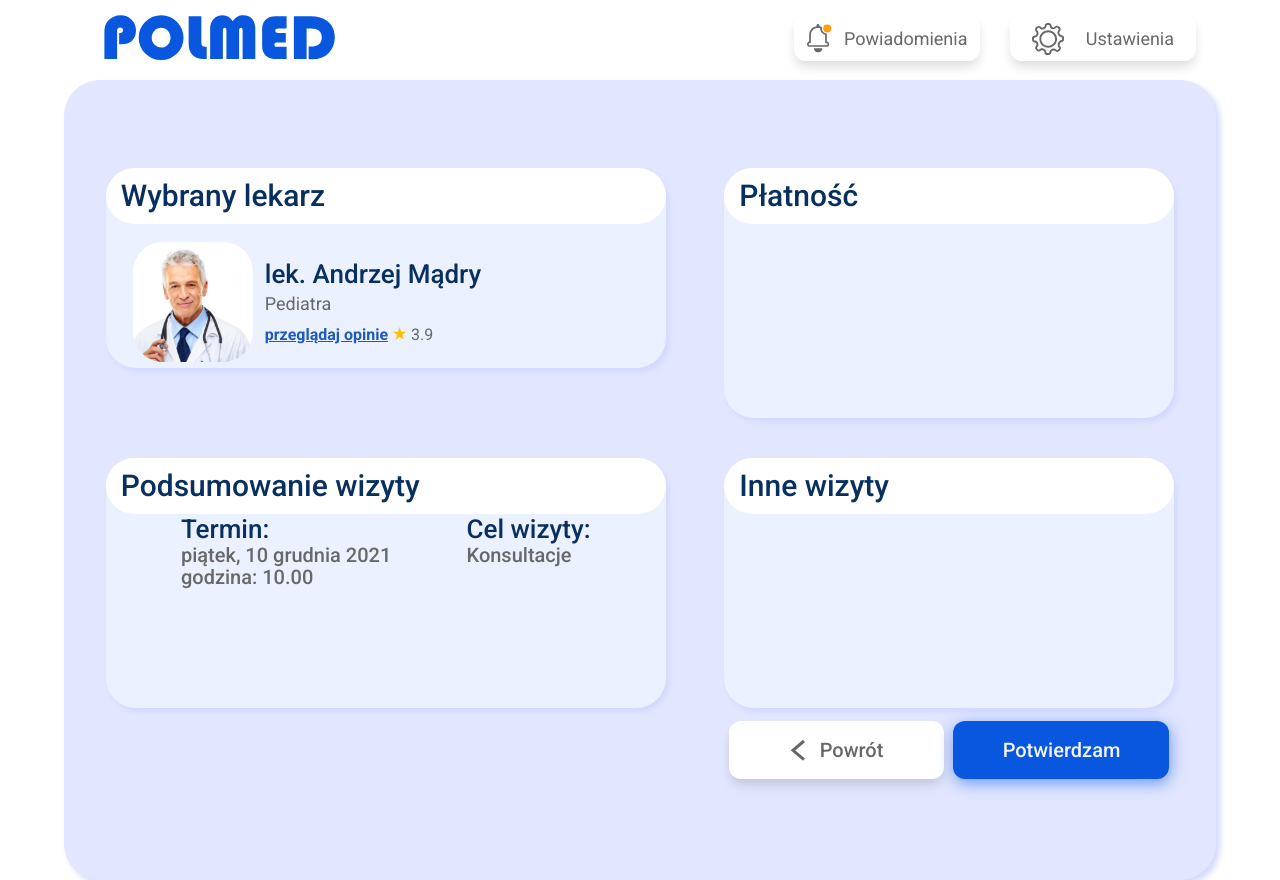
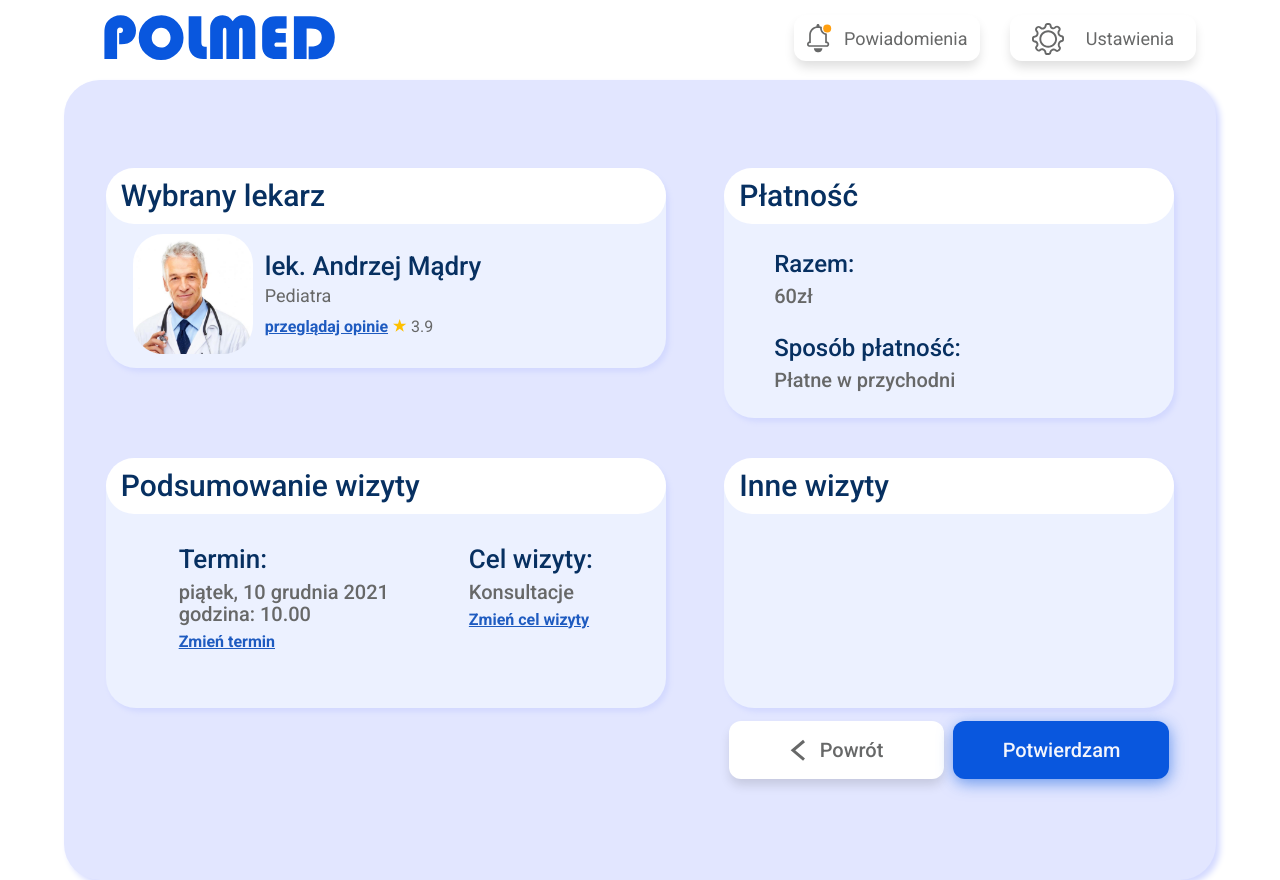
Before and after one commit to JakubHaligowski/ProjektFrontEnd, a React (Create React App) app: page /confirm in a window 1280 px wide. Built offline with nearby package versions, Linux system fonts and the light colour scheme.

Commit message:
strona 3 +  poprawki css

```diff
--- a/src/components/ChosenDoctor.module.css
+++ b/src/components/ChosenDoctor.module.css
@@ -1,7 +1,6 @@
 .container {
   height: 115px;
   margin-left: 15px;
-  margin-top: 16px;
   align-self: center;
   display: flex;
   flex-direction: row;  align-items: center;
--- a/src/components/Doctor.js
+++ b/src/components/Doctor.js
@@ -3,7 +3,6 @@ import { Link } from "react-router-dom";
 
 import { ReactComponent as Arrow1 } from "../icons/Arrow1.svg";
 import { ReactComponent as Star } from "../icons/Star.svg";
-import doc1 from "../img/doc1.png";
 
 function Doctor(props) {
   return (
--- /dev/null
+++ b/src/components/Payments.js
@@ -0,0 +1,18 @@
+import styles from "./Payments.module.css";
+
+function Payments() {
+  return (
+    <div className={styles.container}>
+      <div className={styles.visit_info}>
+        <span className={styles.title}>Razem:</span>
+        <span className={styles.text}>60zł</span>
+      </div>
+      <div className={styles.visit_info}>
+        <span className={styles.title}>Sposób płatność:</span>
+        <span className={styles.text}>Płatne w przychodni</span>
+      </div>
+    </div>
+  );
+}
+
+export default Payments;
--- /dev/null
+++ b/src/components/Payments.module.css
@@ -0,0 +1,28 @@
+.title {
+  font-style: normal;
+  font-weight: 500;
+  font-size: 24px;
+  color: #073061;
+}
+
+.text {
+  line-height: 22px;
+  font-weight: 500;
+  font-size: 20px;
+  color: #676868;
+}
+
+.visit_info {
+  display: flex;
+  flex-direction: column;
+  gap: 7px;
+  margin-left: 50px;
+}
+
+.container {
+  display: flex;
+  flex-direction: column;
+  height: 100%;
+  width: 100%;
+  justify-content: space-evenly;
+}
--- a/src/components/Summary.js
+++ b/src/components/Summary.js
@@ -6,10 +6,12 @@ function Summary() {
       <div className={styles.visit_info}>
         <span className={styles.title} >Termin:</span>
         <span className={styles.text}>piątek, 10 grudnia 2021 <br/>godzina: 10.00</span>
+        <span className={styles.link}>Zmień termin</span>
       </div>
       <div className={styles.visit_info}>
         <span className={styles.title} >Cel wizyty:</span>
         <span className={styles.text}>Konsultacje</span>
+        <span className={styles.link}>Zmień cel wizyty</span>
       </div>
     </div>
   );
--- a/src/components/Summary.module.css
+++ b/src/components/Summary.module.css
@@ -15,13 +15,37 @@
 .visit_info {
   display: flex;
   flex-direction: column;
-  height: 100%;
+  gap: 7px;
+  margin-top: 30px;
 }
 
 .container {
   display: flex;
   height: 100%;
   width: 100%;
-  align-items: center;
+  gap: 7px;
   justify-content: space-evenly;
 }
+
+.link {
+  font-style: normal;
+  font-weight: bold;
+  font-size: 16px;
+  line-height: 19px;
+  text-decoration-line: underline;
+  color: #1e5bc0;
+  margin-bottom: 10px;
+  cursor: pointer;
+}
+
+@media only screen and (max-width: 1250px) {
+
+    .container{
+        flex-direction: column;
+    }
+
+    .visit_info{
+        margin-top: 0px;
+        margin-left: 60px;
+    }
+}
--- a/src/components/VisitDetails.module.css
+++ b/src/components/VisitDetails.module.css
@@ -4,4 +4,5 @@
     align-content: center;
     justify-content: center;
     width: 100%;
+    gap: 12px;
 }
--- a/src/components/VisitDetailsButton.module.css
+++ b/src/components/VisitDetailsButton.module.css
@@ -3,7 +3,6 @@
   height: 43px;
   display: flex;
   align-self: center;
-  margin-top: 10px;
   align-items: center;
   justify-content: space-between;
   align-items: center;
@@ -25,7 +24,6 @@
   height: 43px;
   display: flex;
   align-self: center;
-  margin-top: 10px;
   align-items: center;
   justify-content: space-between;
   align-items: center;
--- a/src/pages/ConfirmReservationPage.js
+++ b/src/pages/ConfirmReservationPage.js
@@ -1,3 +1,5 @@
+import { Link } from "react-router-dom";
+
 import styles from "./ConfirmReservationPage.module.css";
 import TopBar from "../components/TopBar";
 import UniWindow from "../components/UniWindow";
@@ -5,6 +7,7 @@ import ChosenDoctor from "../components/ChosenDoctor";
 import Summary from "../components/Summary";
 import BackButton from "../components/BackButton";
 import AcceptButton from "../components/AcceptButton";
+import Payments from "../components/Payments";
 
 function ConfirmReservationPage() {
   return (
@@ -18,7 +21,9 @@ function ConfirmReservationPage() {
             raiting="3.9"
           />
         </UniWindow>
-        <UniWindow id={styles.payment} label="Płatność"></UniWindow>
+        <UniWindow id={styles.payment} label="Płatność">
+          <Payments/>
+        </UniWindow>
         <UniWindow id={styles.summary} label="Podsumowanie wizyty">
           <Summary />
         </UniWindow>
@@ -26,6 +31,7 @@ function ConfirmReservationPage() {
 
         </UniWindow>
         <div id={styles.buttons}>
+        <Link to="/new"  style={{ textDecoration: 'none' }}></Link>
           <BackButton />
           <AcceptButton text="Potwierdzam" />
         </div>
```
